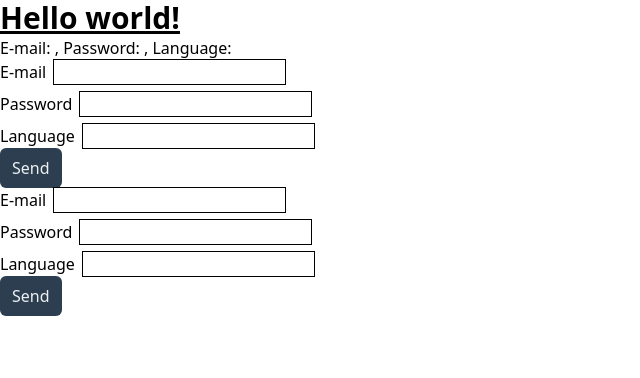
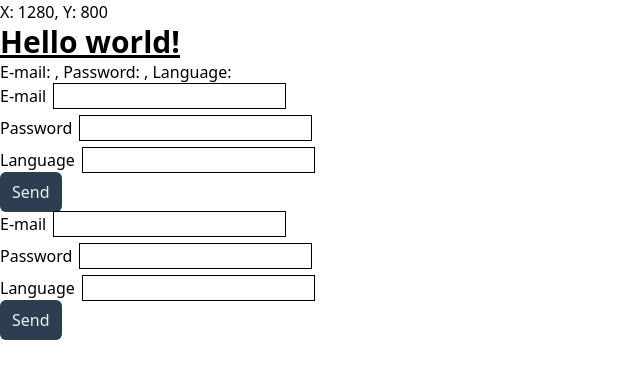
Before and after one commit to patrykomiotek/2a-react, a React (Vite) app: page / in a window 1280 px wide. Shown: the top 378 px of the page, without its empty margins (0-640 px from the left). Built offline with nearby package versions, Linux system fonts and the light colour scheme.

Commit message:
feat: view port component step 1

```diff
--- a/src/App.tsx
+++ b/src/App.tsx
@@ -1,11 +1,12 @@
 import "./App.css";
 import { useState } from "react";
 import { v4 as uuiv4 } from "uuid";
-import { Button } from "./ui/Button";
-import { Text } from "./ui/Text";
-import { MagicButton } from "./ui/MagicButton";
+// import { Button } from "./ui/Button";
+// import { Text } from "./ui/Text";
+// import { MagicButton } from "./ui/MagicButton";
 import { RegistrationForm } from "./components/RegistrationForm";
 import { RegistrationFormRefs } from "./components/RegistrationFormRefs";
+import { Viewport } from "./components/Viewport";
 
 function App() {
   // let count = 0;
@@ -31,7 +32,8 @@ function App() {
   };
 
   return (
-    <div>
+    <div className="container">
+      <Viewport />
       <h1 className="text-3xl font-bold underline">Hello world!</h1>
       <RegistrationForm />
       <RegistrationFormRefs />
--- a/src/components/RegistrationFormRefs.tsx
+++ b/src/components/RegistrationFormRefs.tsx
@@ -3,13 +3,13 @@ import {
   useState,
   type ChangeEventHandler,
   type FormEventHandler,
-  createRef, //
+  // createRef,
 } from "react";
 import { Button } from "../ui/Button";
 import { Input } from "../ui/Input";
 
 export const RegistrationFormRefs = () => {
-  const [passwordError, setPasswordError] = useState(false);
+  // const [passwordError, setPasswordError] = useState(false);
   const emailFieldRef = useRef<HTMLInputElement>(null);
   const passwordFieldRef = useRef<HTMLInputElement>(null);
   const passwordErrorFieldRef = useRef<HTMLInputElement>(null);
--- /dev/null
+++ b/src/components/Viewport.tsx
@@ -0,0 +1,11 @@
+import { useViewport } from "../hooks/useViewport";
+
+export function Viewport() {
+  const size = useViewport();
+
+  return (
+    <div>
+      X: {size.x}, Y: {size.y}
+    </div>
+  );
+}
--- /dev/null
+++ b/src/hooks/useViewport.ts
@@ -0,0 +1,6 @@
+export function useViewport() {
+  const x = window.innerWidth;
+  const y = window.innerHeight;
+
+  return { x, y };
+}
```
